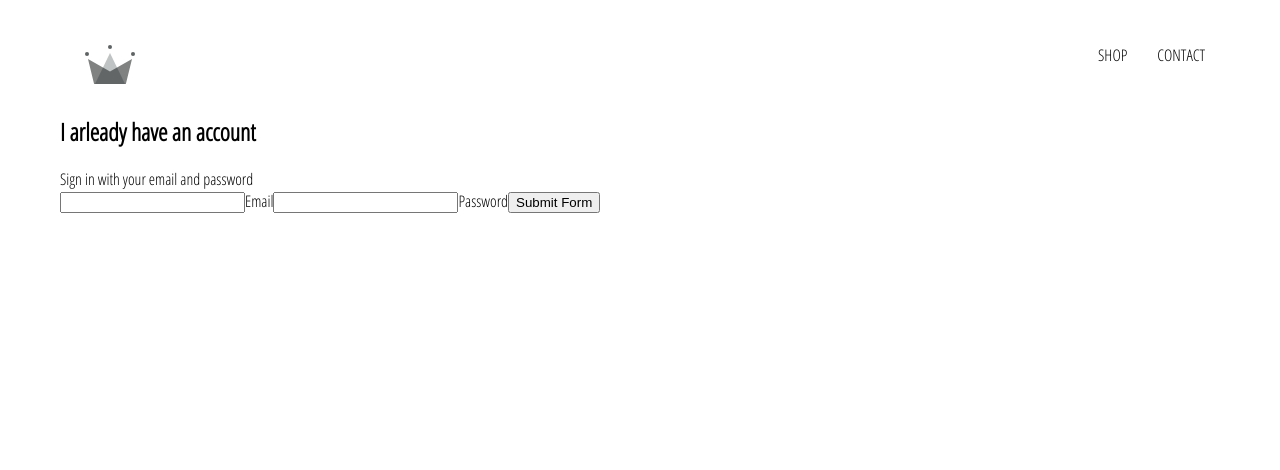
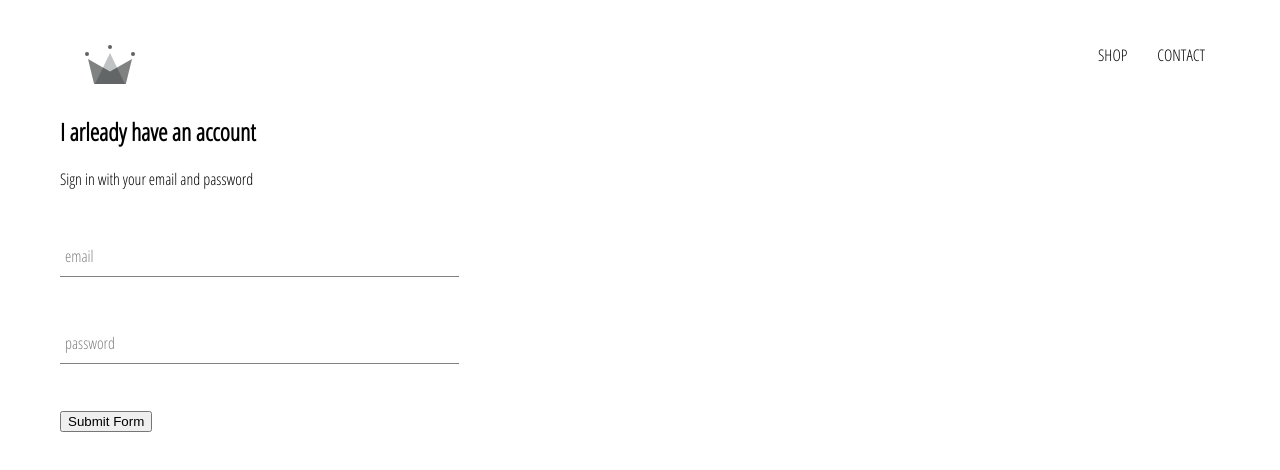
Before and after one commit to JamieDawson/Wildcard, a React (Create React App) app in the folder crwn-clothing/: page /signin in a window 1280 px wide. Shown: the top 470 px of the page. Built offline with nearby package versions, Linux system fonts and the light colour scheme.

Commit message:
finished video 78. Added form and form styling

```diff
--- /dev/null
+++ b/crwn-clothing/src/components/form-iput/form-input.component.jsx
@@ -0,0 +1,20 @@
+import React from 'react';
+
+import './form-input.styles.scss';
+
+const FormInput = ({ handleChange, label, ...otherProps }) => (
+    <div className="group">
+        <input className='form-input' onChange={handleChange} {...otherProps} />
+        {label ? (
+            <label
+             className={`${
+               otherProps.value.lenght ? 'shrink' : ''
+               } form-input-label`}
+               >
+                {label}
+            </label>
+            ) : null}
+    </div>
+)
+
+export default FormInput;
--- /dev/null
+++ b/crwn-clothing/src/components/form-iput/form-input.styles.scss
@@ -0,0 +1,54 @@
+$sub-color: grey;
+$main-color: black;
+
+@mixin shrinkLabel {
+  top: -14px;
+  font-size: 12px;
+  color: $main-color;
+}
+
+.group {
+  position: relative;
+  margin: 45px 0;
+
+  .form-input {
+    background: none;
+    background-color: white;
+    color: $sub-color;
+    font-size: 18px;
+    padding: 10px 10px 10px 5px;
+    display: block;
+    width: 100%;
+    border: none;
+    border-radius: 0;
+    border-bottom: 1px solid $sub-color;
+    margin: 25px 0;
+
+    &:focus {
+      outline: none;
+    }
+
+    &:focus ~ .form-input-label {
+      @include shrinkLabel();
+    }
+  }
+
+  input[type='password'] {
+    letter-spacing: 0.3em;
+  }
+
+  .form-input-label {
+    color: $sub-color;
+    font-size: 16px;
+    font-weight: normal;
+    position: absolute;
+    pointer-events: none;
+    left: 5px;
+    top: 10px;
+    transition: 300ms ease all;
+
+    &.shrink {
+      @include shrinkLabel();
+    }
+  }
+}
--- a/crwn-clothing/src/components/sign-in/sign-in.component.jsx
+++ b/crwn-clothing/src/components/sign-in/sign-in.component.jsx
@@ -1,4 +1,5 @@
 import React from 'react';
+import FormInput from '../form-iput/form-input.component';
 
 import './sign-in.styles.scss';
 
@@ -23,7 +24,7 @@
     handleChange = event => {
         const { value, name } = event.target;
 
-        this.setState({ [name]: value })
+        this.setState({ [name]: value }) //if name is email, handle email. If it's password, it will handle password.
     }
 
     render() {
@@ -33,22 +34,24 @@
                 <span>Sign in with your email and password</span>
 
             <form onSubmit={this.handleSubmit}>
-                <input
-                    name="email"
-                    type="email"
+                <FormInput
+                    name='email'
+                    type='email'
+                    handleChange={this.handleChange}
                     value={this.state.email}
-                    onChange={this.handleChange}
+                    label='email'
                     requried
                 />
-                <label>Email</label>
-                <input
-                    name="password"
-                    type="password"
+
+                <FormInput
+                    name='password'
+                    type='password'
                     value={this.state.password}
-                    onChange={this.handleChange}
+                    handleChange={this.handleChange}
+                    label='password'
                     requried
                     />
-                <label>Password</label>
+
 
                 <input type="submit" value="Submit Form"/>
             </form>
--- a/crwn-clothing/src/components/sign-in/sign-in.styles.scss
+++ b/crwn-clothing/src/components/sign-in/sign-in.styles.scss
@@ -0,0 +1,3 @@
+.sign-in {
+    width: 30vw;
+}
--- a/crwn-clothing/src/pages/sign-in-and-sign-up/sign-in-and-sign-up.component.jsx
+++ b/crwn-clothing/src/pages/sign-in-and-sign-up/sign-in-and-sign-up.component.jsx
@@ -5,7 +5,9 @@
 import './sign-in-and-sign-up.styles.scss';
 
 const SignInAndSignUpPage = () => (
-    <div className='sign-in-and-sign-up'> <SignIn></SignIn>  </div>
+    <div className='sign-in-and-sign-up'>
+        <SignIn></SignIn>
+    </div>
 )
 
 export default SignInAndSignUpPage;
```
